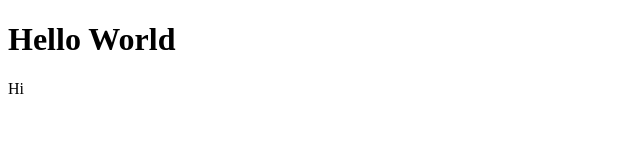
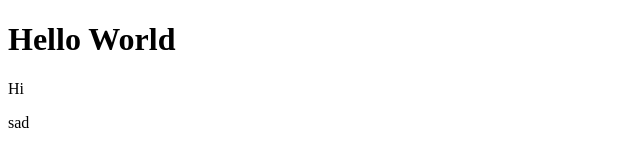
Before and after one commit to NikitaStarmoussov/gittest, a plain HTML site: page index.html in a window 1280 px wide. Shown: the full height of the page, 0-640 px from the left. Drawn offline with Linux system fonts and the light colour scheme.

Commit message:
index.html

```diff
--- a/index.html
+++ b/index.html
@@ -9,5 +9,6 @@
 <body>
     <h1 class="title">Hello World</h1>
     <p class="sub_title">Hi</p>
+    <p class="t">sad</p>
 </body>
 </html>
```
